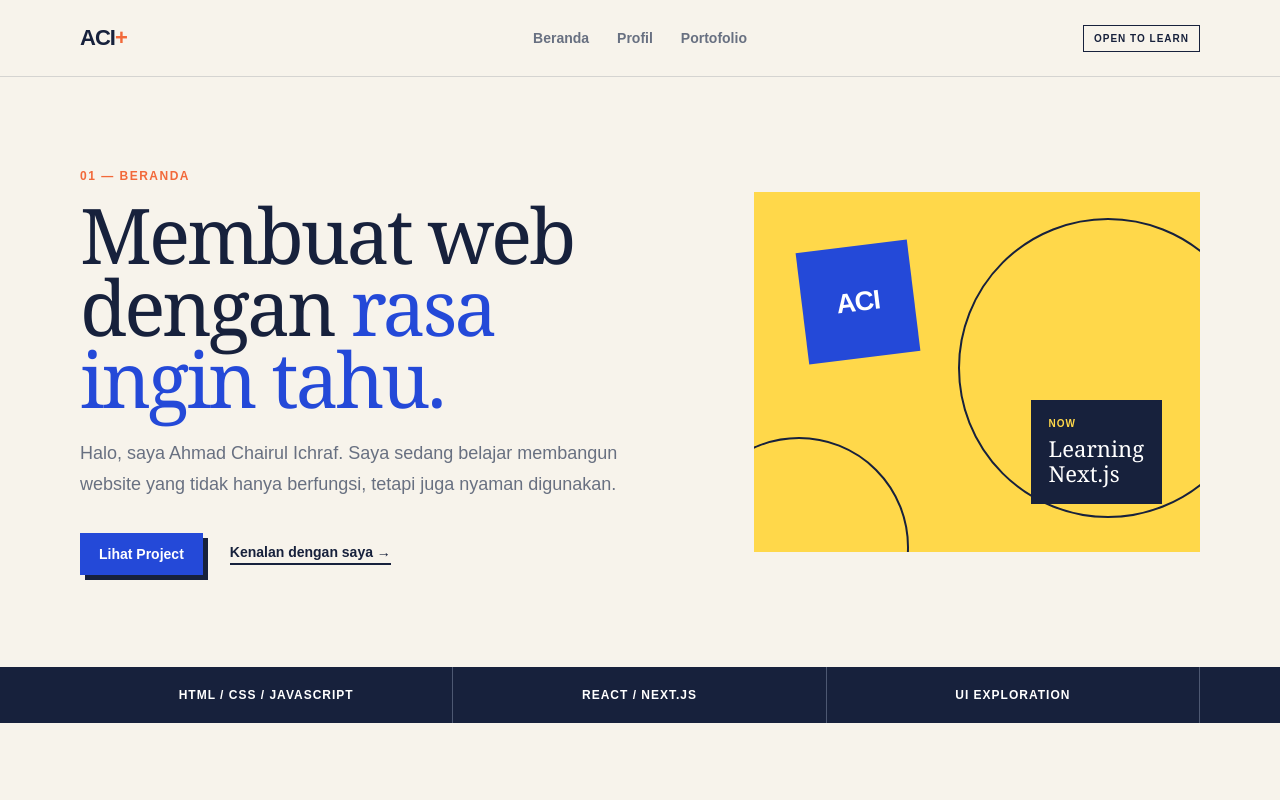
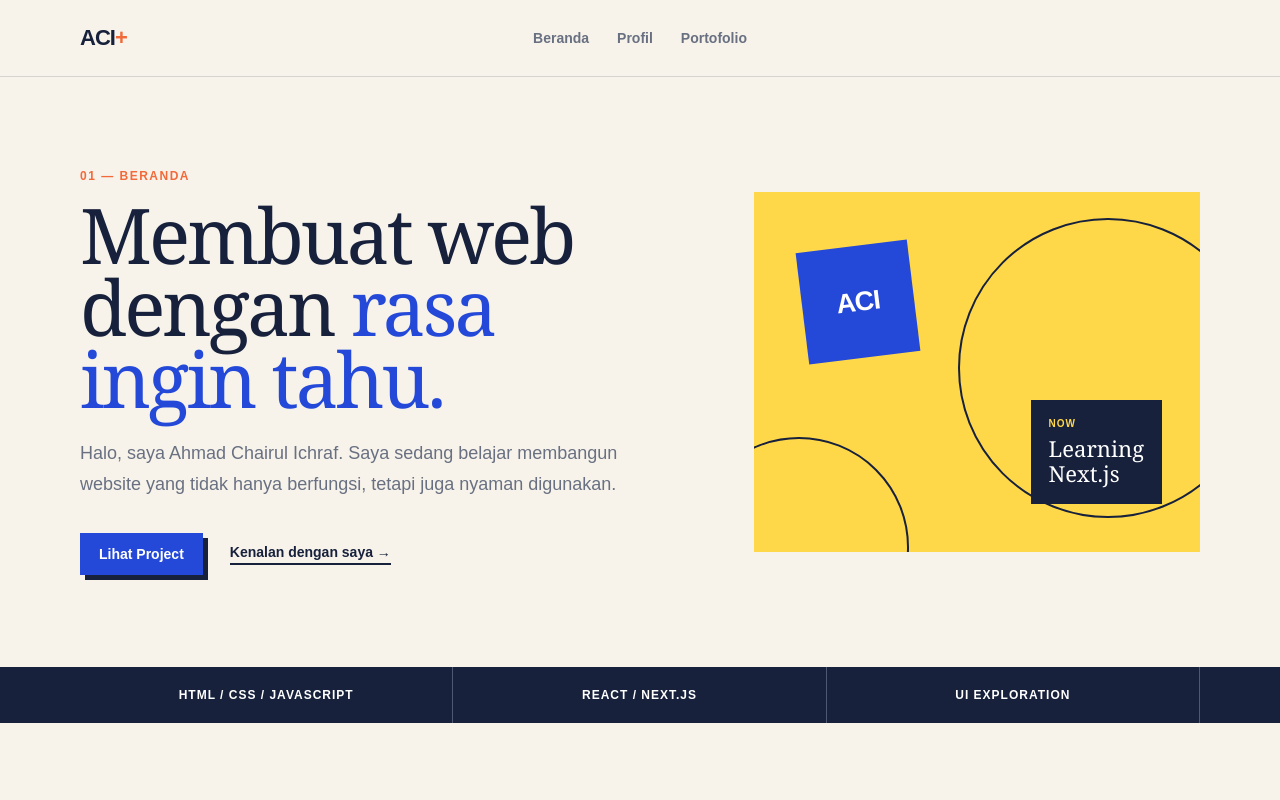
Before and after one commit to Rifqyych/Ichraf, a Next.js app: page / in a window 1280 px wide. Shown: the top 800 px of the page. Built offline with nearby package versions, Linux system fonts and the light colour scheme.

Commit message:
Hilangin kata Open to learn

```diff
--- a/app/layout.tsx
+++ b/app/layout.tsx
@@ -27,7 +27,6 @@ export default function RootLayout({
               <Link href="/portofolio">Portofolio</Link>
             </nav>
 
-            <span className="availability">OPEN TO LEARN</span>
           </div>
         </header>
 
```
